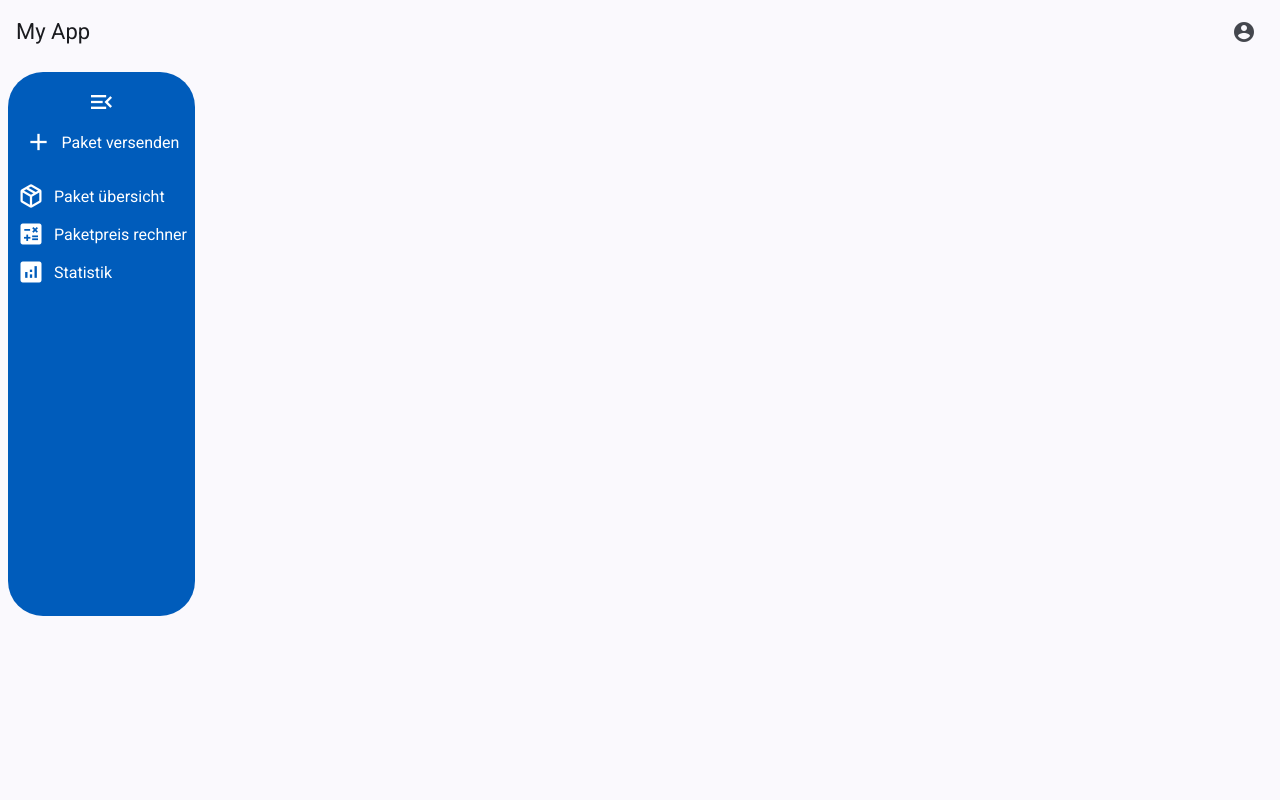
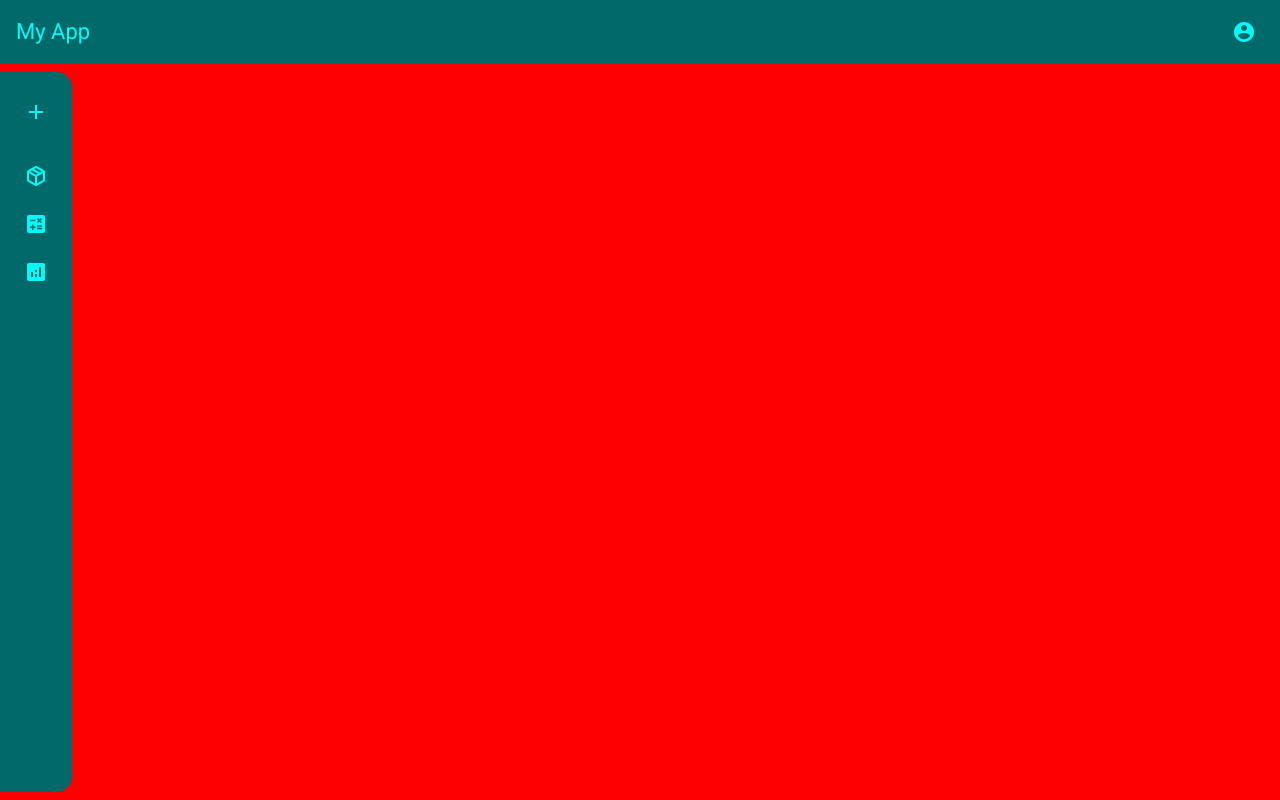
Before and after one commit to PatrickMisti/Delifhery, an Angular app: page / in a window 1280 px wide. Built offline with nearby package versions, Linux system fonts and the light colour scheme.

Commit message:
update navbar

```diff
--- a/src/app/dashboard/dashboard.html
+++ b/src/app/dashboard/dashboard.html
@@ -1,6 +1,13 @@
 
-
+<div class="main-frame">
   <mat-toolbar layout-align="space-between center">
+    <button (click)="toggleDrawer()" matIconButton aria-label="menu bar" class="nav-bar">
+      @if (isOpenDrawer()) {
+        <mat-icon>menu_open</mat-icon>
+      } @else {
+        <mat-icon>menu</mat-icon>
+      }
+    </button>
     <span>My App</span>
     <span class="example-spacer"></span>
     <button matIconButton aria-label="user login menu">
@@ -8,4 +15,31 @@
     </button>
   </mat-toolbar>
 
-<app-nav-bar></app-nav-bar>
+  <mat-sidenav-container hasBackdrop="false">
+    <mat-sidenav mode="over" opened [ngClass]="isOpenDrawer() ? 'active' : ''">
+      <mat-nav-list>
+        <mat-list-item>
+          <mat-icon matListItemIcon>add</mat-icon>
+          <span>Add</span>
+        </mat-list-item>
+      </mat-nav-list>
+      <mat-nav-list>
+        <mat-list-item>
+          <mat-icon matListItemIcon class="material-symbols-outlined">package_2</mat-icon>
+          <span>Paket übersicht</span>
+        </mat-list-item>
+        <mat-list-item>
+          <mat-icon matListItemIcon>calculate</mat-icon>
+          <span>Paketpreis rechner</span>
+        </mat-list-item>
+        <mat-list-item>
+          <mat-icon matListItemIcon>analytics</mat-icon>
+          <span>Statistik</span>
+        </mat-list-item>
+      </mat-nav-list>
+    </mat-sidenav>
+    <mat-sidenav-content>
+      <div class="test"></div>
+    </mat-sidenav-content>
+  </mat-sidenav-container>
+</div>
--- a/src/app/dashboard/dashboard.ts
+++ b/src/app/dashboard/dashboard.ts
@@ -1,16 +1,23 @@
-import { Component } from '@angular/core';
-import {MATERIAL_DASHBOARD} from '../../material-import';
-import {NavBar} from '../nav-bar/nav-bar';
+import {Component, computed, signal} from '@angular/core';
+import {MATERIAL_BASICS, MATERIAL_DASHBOARD, MATERIAL_NAVBAR} from '../../material-import';
+import {NgClass} from '@angular/common';
 
 @Component({
   selector: 'app-dashboard',
   imports: [
-    ...MATERIAL_DASHBOARD,
-    NavBar,
+    MATERIAL_BASICS,
+    MATERIAL_DASHBOARD,
+    MATERIAL_NAVBAR,
+    NgClass
   ],
   templateUrl: './dashboard.html',
   styles: ``,
 })
 export class Dashboard {
+  drawer = signal(false);
+  isOpenDrawer = computed(() => this.drawer());
 
+  toggleDrawer() {
+    this.drawer.update((value) => !value);
+  }
 }
--- a/src/app/nav-bar/nav-bar.html
+++ /dev/null
@@ -1,32 +0,0 @@
-
-<div layout class="nav-bar">
-  <div layout class="main-drawer" [class.active]="!navOpen()">
-    <button matIconButton (click)="openNavBar()">
-      @if (navOpen()){
-        <mat-icon>menu</mat-icon>
-      } @else {
-        <mat-icon>menu_open</mat-icon>
-      }
-    </button>
-
-    <div class="button-navi" [class.active]="!navOpen()">
-      <mat-icon>add</mat-icon>
-      <span>Paket versenden</span>
-    </div>
-  </div>
-
-  <div layout>
-    <div class="button-navi" [class.active]="!navOpen()">
-      <mat-icon class="material-symbols-outlined">package_2</mat-icon>
-      <span>Paket übersicht</span>
-    </div>
-    <div class="button-navi" [class.active]="!navOpen()">
-      <mat-icon>calculate</mat-icon>
-      <span>Paketpreis rechner</span>
-    </div>
-    <div class="button-navi" [class.active]="!navOpen()">
-      <mat-icon>analytics</mat-icon>
-      <span>Statistik</span>
-    </div>
-  </div>
-</div>
--- a/src/app/nav-bar/nav-bar.ts
+++ /dev/null
@@ -1,18 +0,0 @@
-import {Component, computed, signal} from '@angular/core';
-import {MATERIAL_BASICS} from '../../material-import';
-
-@Component({
-  selector: 'app-nav-bar',
-  imports: [...MATERIAL_BASICS],
-  templateUrl: './nav-bar.html',
-})
-export class NavBar {
-  _isNavOpen = signal(false);
-  navOpen = computed(() => this._isNavOpen());
-
-  toggleNavbar = () => this._isNavOpen.update(value => !value);
-
-  openNavBar() {
-    this.toggleNavbar();
-  }
-}
--- a/src/material-import.ts
+++ b/src/material-import.ts
@@ -2,6 +2,14 @@ import {MatIcon} from '@angular/material/icon';
 import {MatInput} from '@angular/material/input';
 import {MatButton, MatFabButton, MatIconButton} from '@angular/material/button';
 import {MatToolbar} from '@angular/material/toolbar';
+import {
+  MatDrawer,
+  MatDrawerContainer,
+  MatDrawerContent,
+  MatSidenav,
+  MatSidenavContainer, MatSidenavContent
+} from '@angular/material/sidenav';
+import {MatListItem, MatListItemIcon, MatNavList} from '@angular/material/list';
 
 export const MATERIAL_BASICS = [
   MatIcon,
@@ -12,6 +20,19 @@ export const MATERIAL_BASICS = [
 ];
 
 export const MATERIAL_DASHBOARD = [
-  ...MATERIAL_BASICS,
   MatToolbar,
 ];
+
+export const MATERIAL_NAVBAR = [
+  MatSidenav,
+  MatSidenavContainer,
+  MatListItem,
+
+  MatDrawerContainer,
+  MatDrawer,
+  MatDrawerContent,
+  MatNavList,
+  MatSidenavContent,
+  MatListItemIcon
+
+];
--- a/src/styles.scss
+++ b/src/styles.scss
@@ -8,6 +8,8 @@
 @use "sass:list";
 @use "sass:map";
 
+$breakpoint-md: 768px;
+
 $typography-content: (
   padding: (
     padding-small: 8px,
@@ -15,14 +17,13 @@ $typography-content: (
     padding-large: 16px,
   ),
   border-radius: 35px
-
 );
 
 html {
   @include mat.theme((
     color: (
-      primary: mat.$azure-palette,
-      tertiary: mat.$blue-palette,
+      primary: mat.$cyan-palette,
+      tertiary: mat.$orange-palette,
     ),
     typography: Roboto,
     density: 0,
@@ -55,6 +56,12 @@ html, body {
 body {
   margin: 0;
   font-family: Roboto, "Helvetica Neue", sans-serif;
+}
+
+.main-frame {
+  display: flex;
+  flex-direction: column;
+  height: 100%;
 }
 
 /************Layout-Flex-Style*************/
@@ -151,84 +158,111 @@ body {
 @include layout-style;
 /************Layout-Flex-Style*************/
 
+/************Toolbar-Style*************/
+mat-toolbar {
+  background: var(--mat-sys-primary) !important;
+  color: var(--mat-sys-primary-container) !important;
+  //border-radius: var(--mat-sys-corner-extra-large);
+}
+/************Toolbar-Style*************/
+
 /**************NavBar-Style****************/
-app-nav-bar{
-  display: flex;
-  flex: 0 1 auto;
-  width: fit-content;
-  height: 70%;
+.nav-bar {
+  display: none !important;
 }
 
-.nav-bar {
-  $padding: map.get($typography-content, padding);
-  $front-color: white;
+mat-sidenav-container {
+  flex: 1 1 auto;
 
-  background-color: var(--mat-sys-primary);
-  width: fit-content;
-  margin: map.get($padding, padding-small);
-  border-radius: map.get($typography-content, border-radius);
+  mat-sidenav {
+    margin: 8px 0 8px 0;
+    width: auto !important;
+    background-color: var(--mat-sys-primary) !important;
+    padding: 8px;
 
-  > div {
-    padding: map.get($padding, padding-small);
-  }
-
-  button {
-    /*width: 50px;
-    height: 50px;*/
-    color: $front-color;
-    //align-self: center;
-    inline-size: min-content;
-  }
-
-  .main-drawer {
-    color: $front-color;
-    &.active {
-      align-items: center;
+    &:hover {
+      span {
+        display: unset;
       }
     }
 
-
-  mat-icon {
-    text-align: center;
-    width: 30px;
-    height: 30px;
-    align-self: center;
-    font-size: 28px;
-  }
-
-  .button-navi {
-    padding-top: map.get($padding, padding-small);
-    color: $front-color;
+    mat-list-item {
       display: flex;
       align-items: center;
       justify-content: center;
+      padding-right: 0 !important;
 
-    span{
-      font-size: 16px;
+      &:hover {
+        background-color: var(--mat-sys-surface-dim);
+        opacity: 0.6;
+        box-shadow: var(--mat-sys-level2);
+
+        span,
+        mat-icon {
+          color: var(--mat-sys-primary) !important;
         }
-    span {
-      opacity: 0;
-      transform: translateX(-10px);
-      max-width: 0;
-      overflow: hidden;
-
-      transition:
-        opacity .25s ease,
-        transform .25s ease,
-        max-width .25s ease;
       }
 
-    &.active {
-      justify-content: flex-start;
+      mat-icon {
+        color: var(--mat-sys-primary-container) !important;
+      }
 
       span {
-        padding-left: map.get($padding, padding-small);
-        opacity: 1;
-        transform: translateX(0);
-        max-width: 200px;
+        color: var(--mat-sys-primary-container) !important;
+        padding-right: 8px;
+        display: none;
+      }
     }
   }
 }
 
+mat-sidenav-content {
+  min-height: 500px;
+}
+
+@media screen and (max-width: $breakpoint-md) {
+  .nav-bar {
+    display: unset !important;
+  }
+  mat-sidenav {
+    display: none !important;
+    margin: 0 !important;
+  }
+
+  mat-sidenav.active {
+    display: unset !important;
+    height: -webkit-fill-available !important;
+    width: 100% !important;
+    border-radius: unset;
+
+    mat-list-item {
+      span {
+        display: unset;
+      }
+    }
+  }
 }
 /**************NavBar-Style****************/
+/**************Icon-Button-Style****************/
+button {
+  &:hover {
+    background-color: var(--mat-sys-surface-dim);
+    opacity: 0.6;
+    mat-icon {
+      color: var(--mat-sys-primary) !important;
+    }
+  }
+
+  mat-icon {
+    color: var(--mat-sys-primary-container) !important;
+  }
+}
+
+/**************Icon-Button-Style****************/
+
+.test {
+  position: absolute;
+  width: 100%;
+  height: 900px;
+  background-color: red;
+}
```
Also changed, not shown: 1 other file (tests, documents, lock files or other folders). Lines whose indentation alone changed are shown as unchanged.
